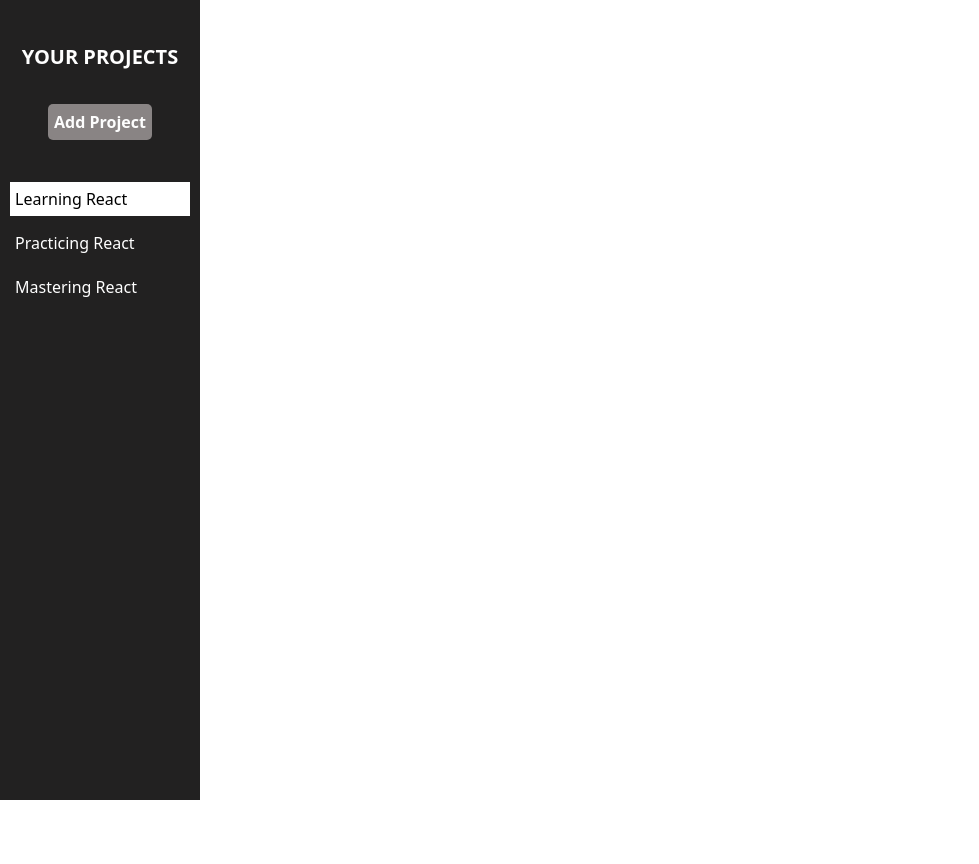
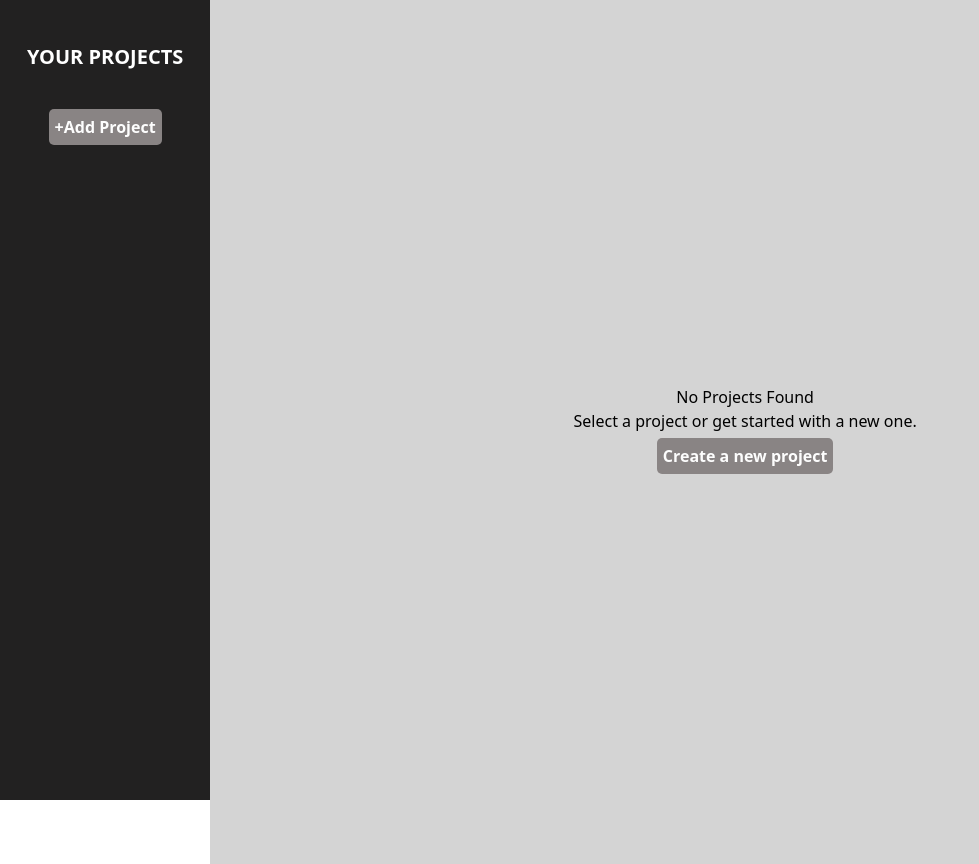
Before and after one commit to birazstha/react-project-management, a React (Vite) app: page / in a window 1280 px wide. Shown: the whole page, without its empty margins (0-979 px from the left). Before the commit the page ends 800 px from the top, so only its background shows below. Built offline with nearby package versions, Linux system fonts and the light colour scheme.

Commit message:
feat: on clicking add project button in side bar, new project's form is opened

```diff
--- a/src/App.jsx
+++ b/src/App.jsx
@@ -1,12 +1,27 @@
+import { useState } from "react";
+import Content from "./components/Content";
+import { styled } from "styled-components";
 import Sidebar from "./components/Sidebar";
+import NoProjectFound from "./components/NoProjectFound";
+import NewProject from "./components/NewProject";
 
-let tabs = ["Learning React", "Practicing React", "Mastering React"];
+const MainContainer = styled.div`
+  display: flex;
+`;
 
 function App() {
+  const [tabs, setTabs] = useState([]);
+  const [isNewProject, setNewProject] = useState(false);
+
+  function handleNewProject() {
+    setNewProject(true);
+  }
+
   return (
-    <>
-      <Sidebar tabs={tabs} />
-    </>
+    <MainContainer>
+      <Sidebar tabs={tabs} ref={handleNewProject} />
+      <Content content={isNewProject ? <NewProject /> : <NoProjectFound />} />
+    </MainContainer>
   );
 }
 
--- /dev/null
+++ b/src/components/Content.jsx
@@ -0,0 +1,18 @@
+import { styled } from "styled-components";
+import NewProject from "./NewProject";
+import NoProjectFound from "./NoProjectFound";
+import ProjectDetail from "./ProjectDetail";
+
+const ContentDiv = styled.div`
+  padding: 2rem;
+  width: 100%;
+  background-color: #d4d4d4;
+`;
+
+export default function Content({ content }) {
+  return (
+    <>
+      <ContentDiv>{content}</ContentDiv>
+    </>
+  );
+}
--- /dev/null
+++ b/src/components/NewProject.jsx
@@ -0,0 +1,28 @@
+import { styled } from "styled-components";
+import Button from "./UI/Button";
+import Input from "./UI/Input";
+
+const ButtonGroup = styled.div`
+  display: flex;
+  justify-content: end;
+`;
+
+export default function NewProject() {
+  return (
+    <>
+      <ButtonGroup>
+        <Button>Save</Button>
+        <Button>Cancel</Button>
+      </ButtonGroup>
+
+      <Input type="text" name="title" labelTitle="Title" />
+      <Input type="date" name="due-date" labelTitle="Due Date" />
+      <Input
+        type="date"
+        name="due-date"
+        labelTitle="Due Date"
+        isTextarea={true}
+      />
+    </>
+  );
+}
--- /dev/null
+++ b/src/components/NoProjectFound.jsx
@@ -0,0 +1,22 @@
+import Button from "./UI/Button";
+import { styled } from "styled-components";
+
+const MainDiv = styled.div`
+  height: 100vh;
+  padding: 1rem;
+  display: flex;
+  flex-direction: column;
+  justify-content: center;
+  align-items: center;
+`;
+export default function NoProjectFound() {
+  return (
+    <>
+      <MainDiv>
+        <p>No Projects Found</p>
+        <p>Select a project or get started with a new one.</p>
+        <Button>Create a new project</Button>
+      </MainDiv>
+    </>
+  );
+}
--- /dev/null
+++ b/src/components/ProjectDetail.jsx
@@ -0,0 +1,14 @@
+
+
+
+export default function ProjectDetail() {
+  return (
+    <>
+      <p>Learning React</p>
+      <p>Dec 29,2024</p>
+      <p>Learn react from the group up.</p>
+      <p>Start with the basics, finish with advanced knowledge</p>
+      <hr />
+    </>
+  );
+}
--- a/src/components/Sidebar.jsx
+++ b/src/components/Sidebar.jsx
@@ -1,30 +1,16 @@
 import { styled } from "styled-components";
+import Button from "./UI/Button";
+import { forwardRef } from "react";
 
 const SideBarDiv = styled.div`
   display: flex;
   align-items: center;
   flex-direction: column;
-  width: 200px;
+  width: 250px;
   height: 100vh;
   padding: 10px;
   color: white;
   background-color: #222121;
-`;
-
-const Button = styled.button`
-  padding: 6px;
-  color: #fdfdfd;
-  background: #898484;
-  border-radius: 5px;
-  margin-top: 2rem;
-  font-weight: bolder;
-  transition: all 0.3s ease;
-
-  &:hover {
-    background: #757575;
-    color: #fdfdfd;
-    box-shadow: 0 0 10px rgba(160, 160, 160, 0.3);
-  }
 `;
 
 const SidebarTitle = styled.p`
@@ -32,6 +18,7 @@ const SidebarTitle = styled.p`
   font-weight: bold;
   text-transform: uppercase;
   margin-top: 2rem;
+  margin-bottom: 2rem;
 `;
 
 const Tabs = styled.span`
@@ -52,21 +39,24 @@ const TabDiv = styled.div`
   flex-direction: column;
 `;
 
-export default function Sidebar({ tabs }) {
+const Sidebar = forwardRef(function Sidebar({ tabs }, ref) {
   return (
     <>
       <SideBarDiv>
         <SidebarTitle>Your Projects</SidebarTitle>
-        <Button>Add Project</Button>
+        <Button onClick={ref}>+Add Project</Button>
 
         <TabDiv>
-          {tabs.map((tab, index) => (
-            <Tabs key={index} $isActive={index === 0 ? "true" : "false"}>
-              {tab}
-            </Tabs>
-          ))}
+          {tabs &&
+            tabs.map((tab, index) => (
+              <Tabs key={index} $isActive={index === 0 ? "true" : "false"}>
+                {tab}
+              </Tabs>
+            ))}
         </TabDiv>
       </SideBarDiv>
     </>
   );
-}
+});
+
+export default Sidebar;
--- /dev/null
+++ b/src/components/UI/Button.jsx
@@ -0,0 +1,21 @@
+import { styled } from "styled-components";
+
+const ButtonDiv = styled.button`
+  padding: 6px;
+  color: #fdfdfd;
+  background: #898484;
+  border-radius: 5px;
+  margin: 5px;
+  font-weight: bolder;
+  transition: all 0.3s ease;
+
+  &:hover {
+    background: #757575;
+    color: #fdfdfd;
+    box-shadow: 0 0 10px rgba(160, 160, 160, 0.3);
+  }
+`;
+
+export default function Button({ children,...props }) {
+  return <ButtonDiv {...props}>{children}</ButtonDiv>;
+}
--- /dev/null
+++ b/src/components/UI/Input.jsx
@@ -0,0 +1,49 @@
+import { styled } from "styled-components";
+
+const Label = styled.label`
+  color: black;
+  text-transform: uppercase;
+  margin-bottom: 0.5rem;
+  /* border: 1px solid red; */
+`;
+
+const InputGroup = styled.div`
+  /* border: 1px solid blue; */
+  display: flex;
+  flex-direction: column;
+  margin-top: 1rem;
+`;
+
+const InputField = styled.input`
+  outline: none;
+  width: 100%;
+  padding: 0.5rem;
+  border-radius: 3px;
+`;
+
+const Textarea = styled.textarea`
+  outline: none;
+  width: 100%;
+  padding: 0.5rem;
+  border-radius: 1px;
+`;
+
+export default function Input({ labelTitle, name, isTextarea, ...props }) {
+  return (
+    <>
+      <InputGroup>
+        <Label htmlFor="">{labelTitle}</Label>
+        {isTextarea ? (
+          <Textarea cols="5" rows="5" placeholder={labelTitle}></Textarea>
+        ) : (
+          <InputField
+            id={name}
+            name={name}
+            placeholder={labelTitle}
+            {...props}
+          />
+        )}
+      </InputGroup>
+    </>
+  );
+}
```
Also changed, not shown: src/components/Input.jsx (added), src/components/Sidebar.css (deleted).
